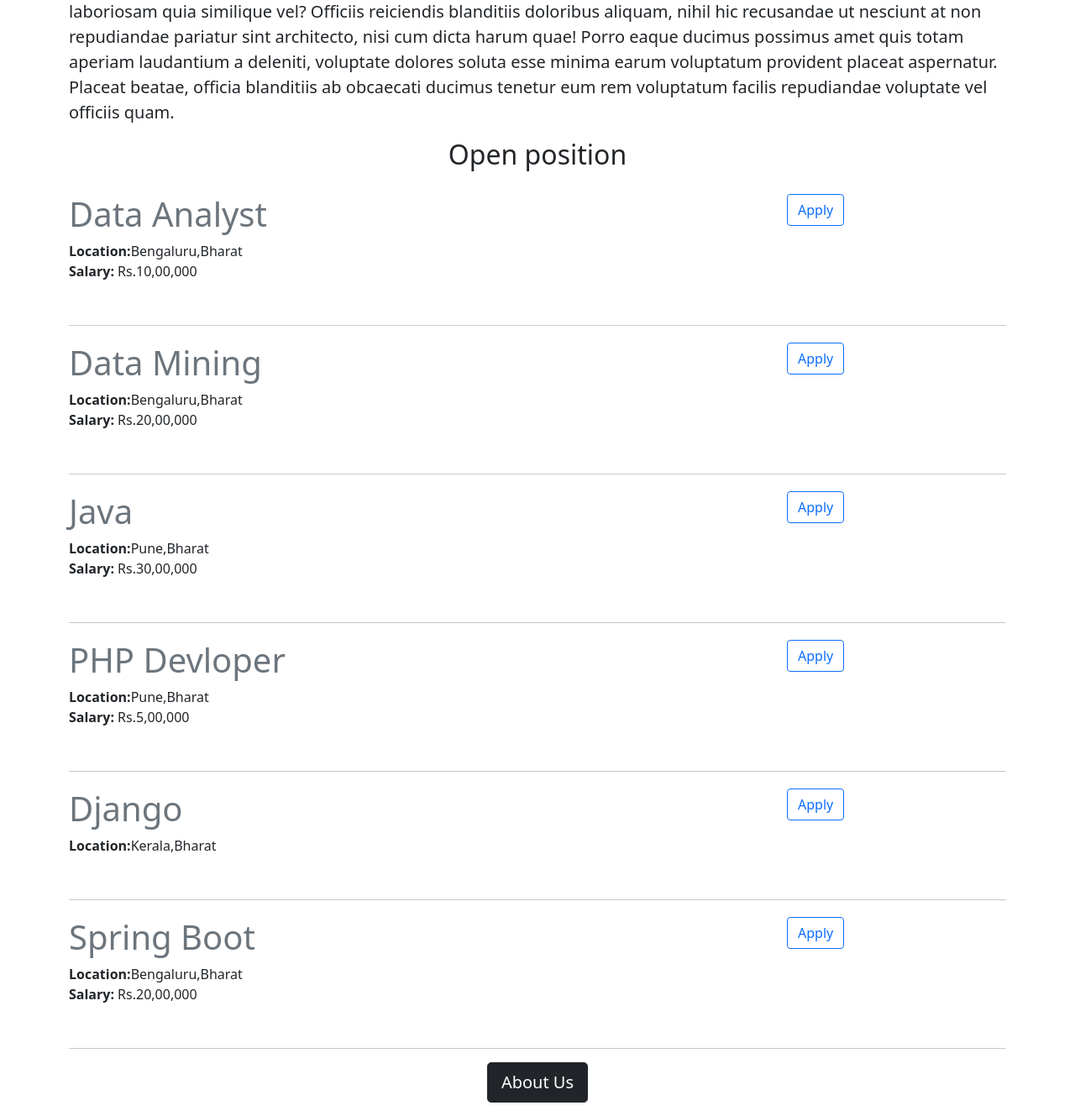
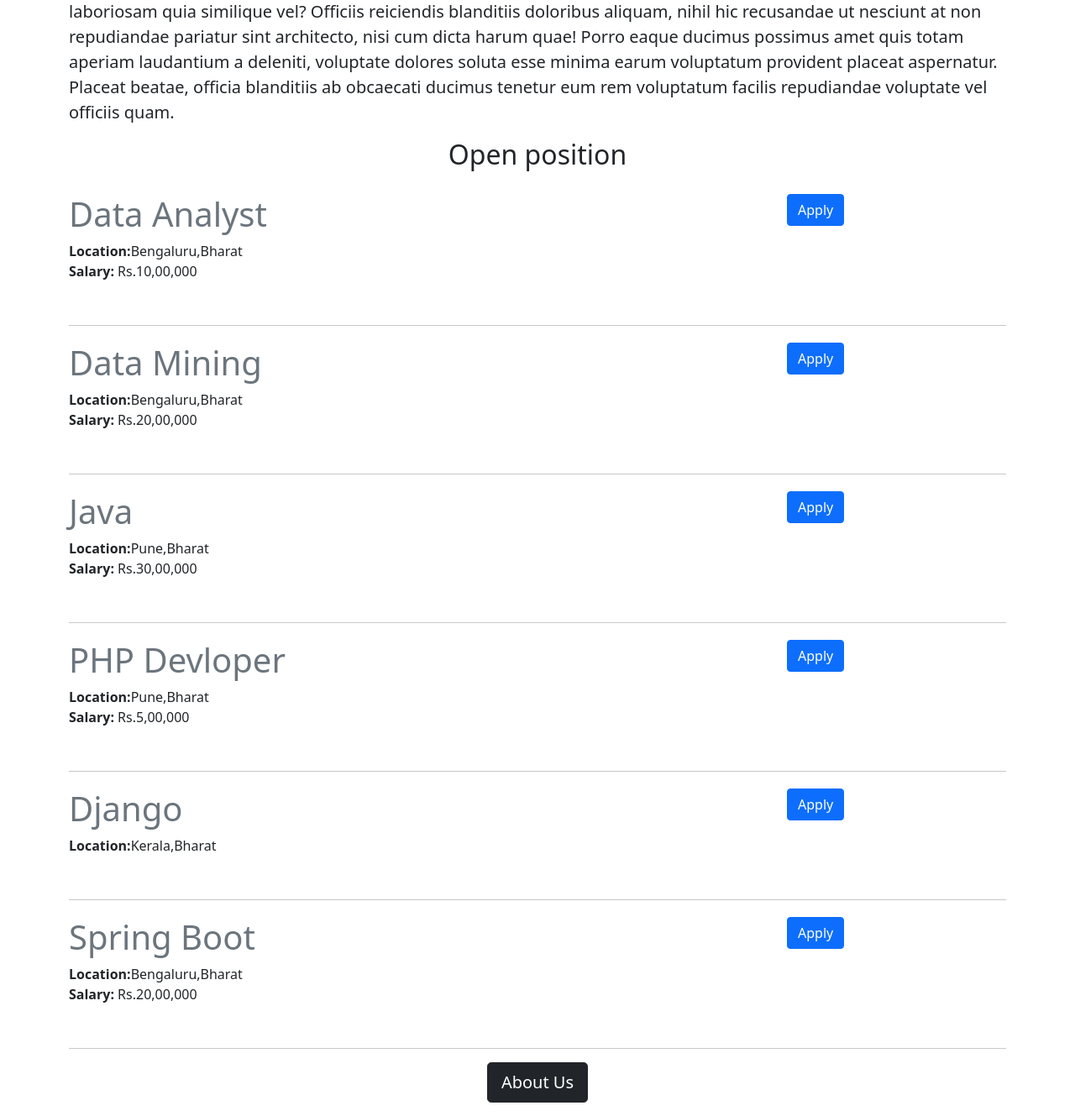
Before and after one commit to HimalayBhalala/project, a Flask app: page / in a window 1280 px wide. Shown: the part 1001-2330 px from the top of the page at 84% size. Run offline with Flask 3, Linux system fonts and the light colour scheme.

Commit message:
Small changes

```diff
--- a/templates/jobitems.html
+++ b/templates/jobitems.html
@@ -9,6 +9,6 @@
     {% endif %}
     </div>
     <div class="col-3">
-    <button class="btn btn-outline-primary">Apply</button>
+    <button class="btn btn-primary">Apply</button>
     </div>
 </div>
```
